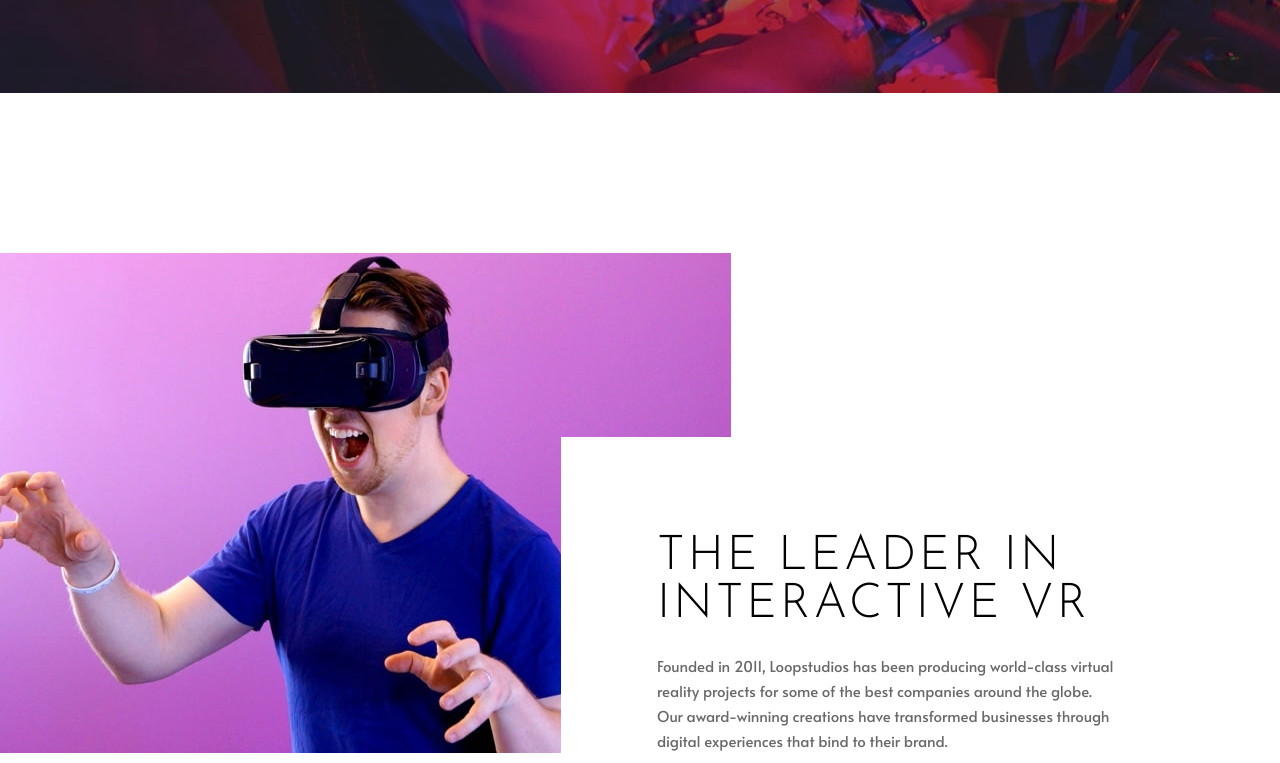
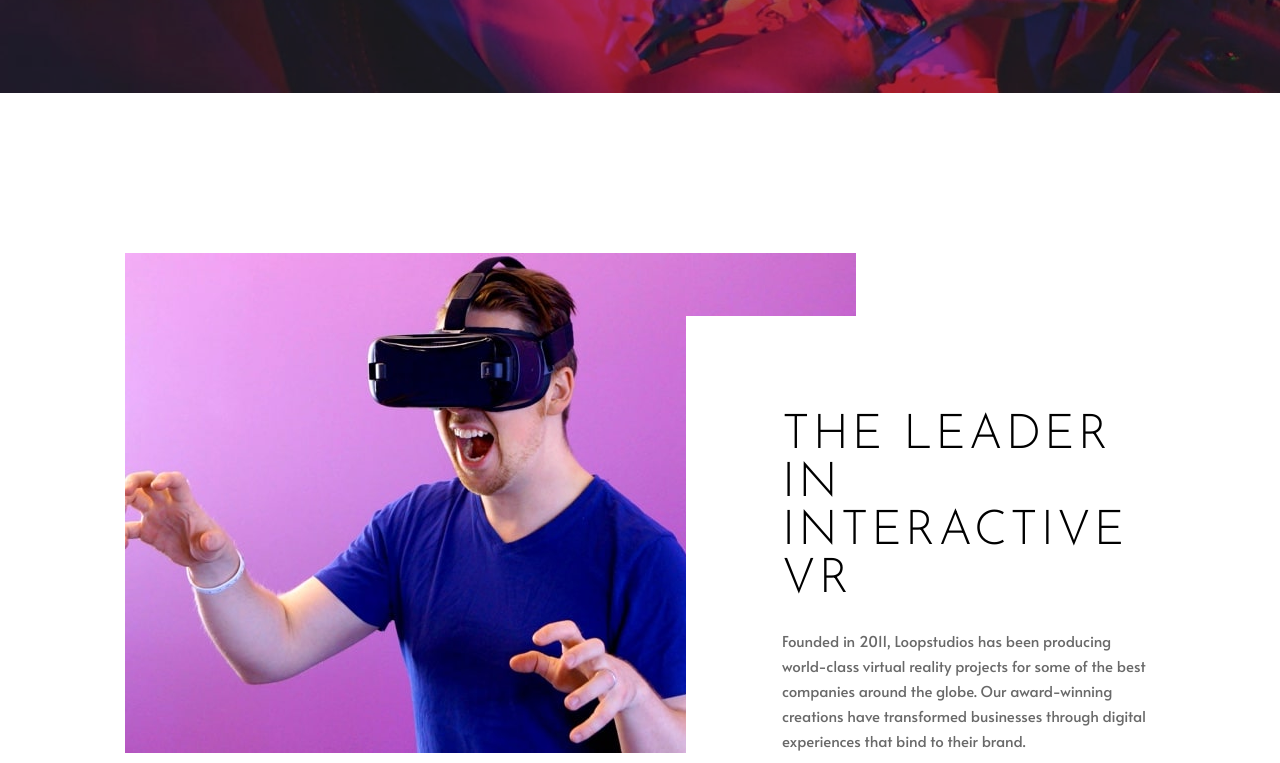
Before and after one commit to rahulpaul127/loopstudios-landing-page-main, a plain HTML site: page index.html in a window 1280 px wide. Shown: the part 557-1320 px from the top of the page. Drawn offline with Linux system fonts and the light colour scheme.

Commit message:
Fix interactive section alignment and improve keyboard accessibility

```diff
--- a/style.css
+++ b/style.css
@@ -178,13 +178,12 @@ h3 {
 
 .interactive {
   padding: 160px 0 180px;
-  overflow: hidden;
 }
 
 .interactive__inner {
-  max-width: 1440px;
+  max-width: 1110px;
   margin: 0 auto;
-  padding: 0 165px 0 0;
+  padding: 0 40px;
   position: relative;
   display: flex;
   align-items: flex-end;
@@ -192,7 +191,6 @@ h3 {
 
 .interactive__image {
   width: 731px;
-  min-width: 731px;
   flex-shrink: 0;
   position: relative;
   z-index: 1;
```
Also changed, not shown: 1 other file.
